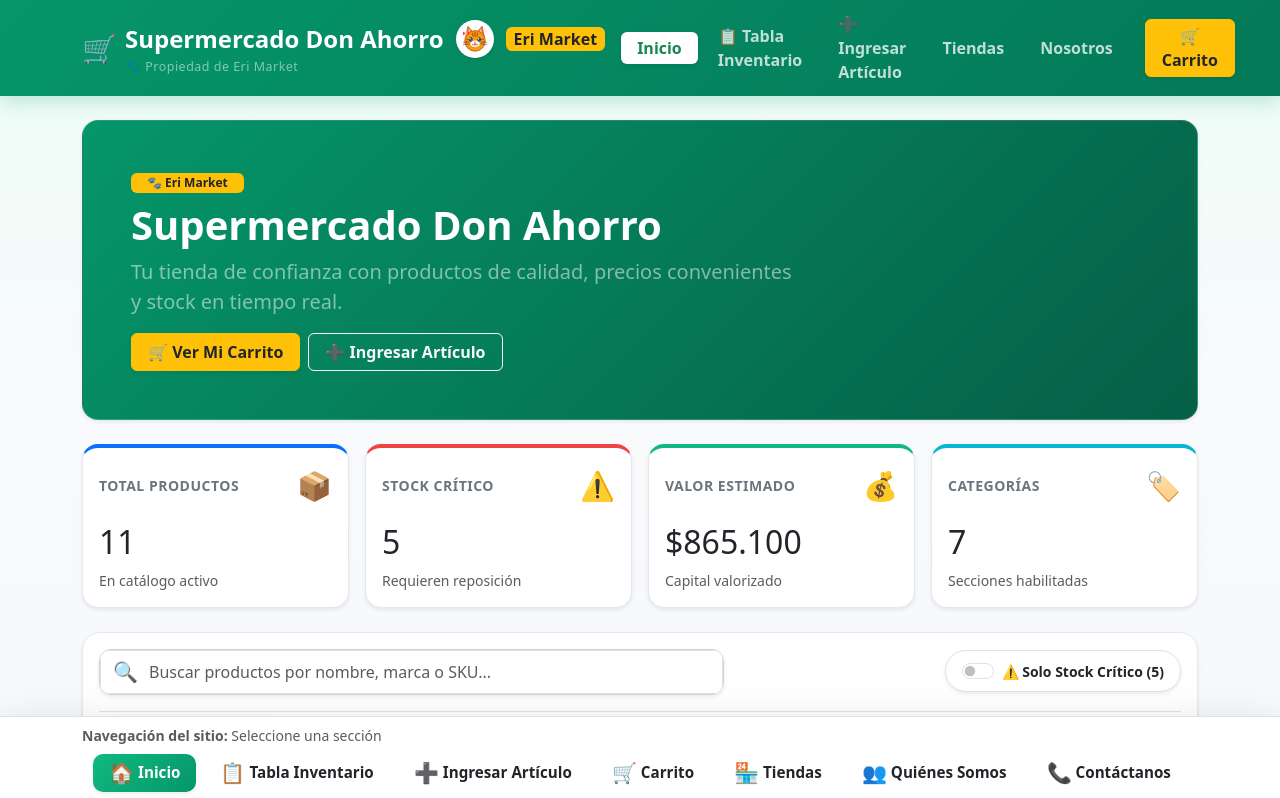
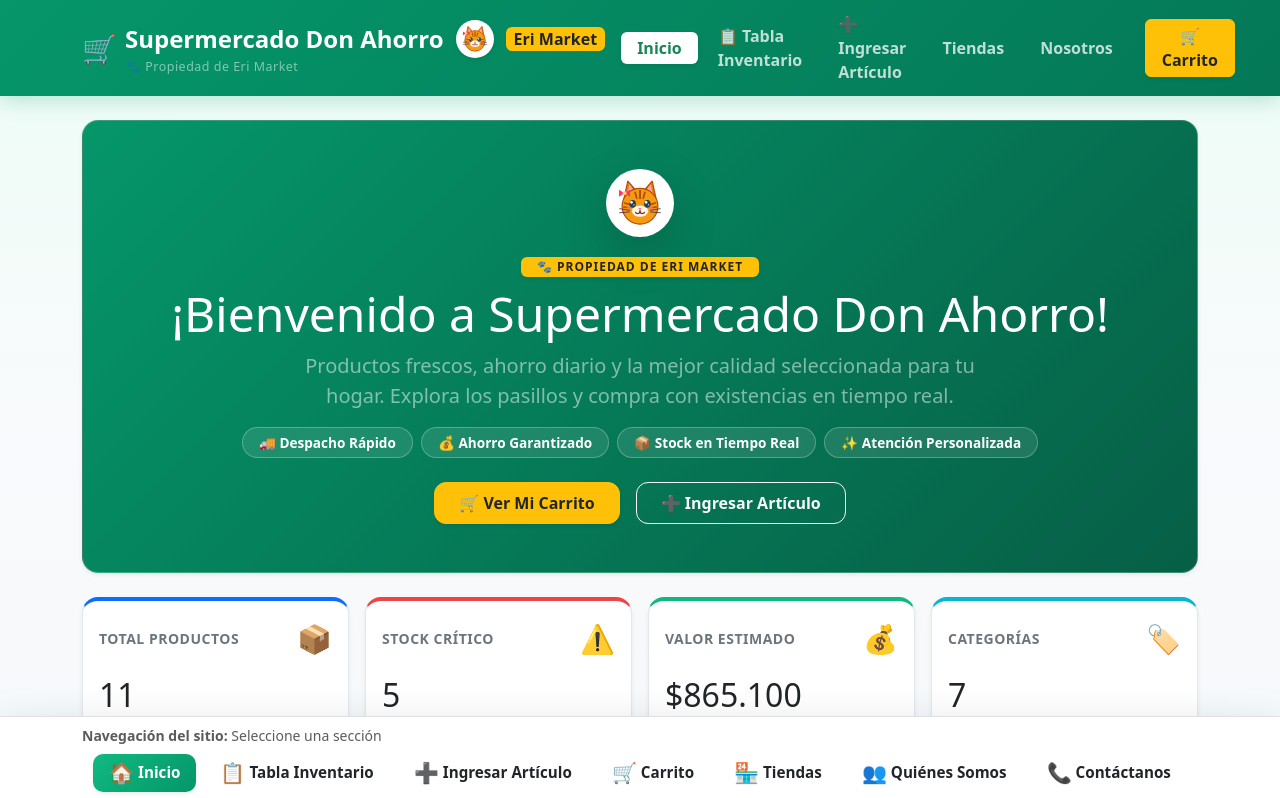
Before and after one commit to Lybern/Supermercado-Carolina-Delgado-PFY2202-s3, a React (Vite) app: page / in a window 1280 px wide. Shown: the top 798 px of the page. Built offline with nearby package versions, Linux system fonts and the light colour scheme.

Commit message:
centrar banner principal con mascota e insignias

```diff
--- a/src/index.css
+++ b/src/index.css
@@ -26,11 +26,43 @@ body {
   box-shadow: 0 4px 20px rgba(5, 150, 105, 0.25) !important;
 }
 
-/* Banner de Bienvenida Cálido */
+/* Banner de Bienvenida Cálido y Centrado */
 .hero-banner {
   background: linear-gradient(135deg, #059669 0%, #065f46 100%);
-  box-shadow: 0 12px 30px rgba(5, 150, 105, 0.25);
-  border: 1px solid rgba(255, 255, 255, 0.15);
+  box-shadow: 0 15px 35px rgba(5, 150, 105, 0.28);
+  border: 1px solid rgba(255, 255, 255, 0.2);
+}
+
+.mascot-glow {
+  transition: transform 0.3s cubic-bezier(0.34, 1.56, 0.64, 1), box-shadow 0.3s ease;
+  cursor: pointer;
+}
+
+.mascot-glow:hover {
+  transform: scale(1.1) rotate(5deg);
+  box-shadow: 0 10px 25px rgba(255, 255, 255, 0.5) !important;
+}
+
+.feature-pill {
+  transition: all 0.2s ease;
+  cursor: default;
+  font-size: 0.85rem;
+  border-radius: 20px;
+}
+
+.feature-pill:hover {
+  background-color: rgba(255, 255, 255, 0.25) !important;
+  transform: translateY(-2px);
+}
+
+.hero-btn {
+  border-radius: 12px;
+  transition: all 0.25s ease;
+}
+
+.hero-btn:hover {
+  transform: translateY(-3px);
+  box-shadow: 0 8px 20px rgba(0, 0, 0, 0.2) !important;
 }
 
 /* Tarjetas KPI con animaciones al pasar el mouse */
--- a/src/pages/HomeInventario.jsx
+++ b/src/pages/HomeInventario.jsx
@@ -2,6 +2,7 @@ import { useState } from "react";
 import { Link } from "react-router";
 import useInventario from "../hooks/useInventario";
 import { CATEGORIAS_INVENTARIO } from "../data/inventarioData";
+import OrangeTabbyCat from "../components/OrangeTabbyCat";
 import KpiResumen from "../components/KpiResumen";
 import FiltrosInventario from "../components/FiltrosInventario";
 import TarjetaProducto from "../components/TarjetaProducto";
@@ -16,13 +17,14 @@ import {
  * Ofrece una experiencia amigable tipo catálogo online con opción de alternar a tabla.
  */
 function HomeInventario() {
-  const { productos, agregarAlCarrito, modificarStock } = useInventario();
+  const { productos, carrito, agregarAlCarrito, modificarStock } = useInventario();
 
   const [busqueda, setBusqueda] = useState("");
   const [categoriaSeleccionada, setCategoriaSeleccionada] = useState("Todas");
   const [soloCriticos, setSoloCriticos] = useState(false);
   const [modoVista, setModoVista] = useState("tarjetas"); // 'tarjetas' o 'tabla'
 
+  const totalUnidadesCarrito = carrito.reduce((acc, item) => acc + item.cantidad, 0);
   const categorias = ["Todas", ...CATEGORIAS_INVENTARIO];
 
   // Filtrado reactivo puro y métricas centralizadas
@@ -36,33 +38,64 @@ function HomeInventario() {
 
   return (
     <div className="container py-4">
-      {/* Banner de Bienvenida Cálido y Amigable */}
-      <div className="hero-banner p-4 p-md-5 mb-4 rounded-4 shadow-sm text-white">
-        <div className="row align-items-center">
-          <div className="col-12 col-md-8">
-            <span className="badge bg-warning text-dark fw-bold px-3 py-1 mb-2">
-              🐾 Eri Market
-            </span>
-            <h1 className="display-6 fw-bold mb-2">Supermercado Don Ahorro</h1>
-            <p className="lead mb-3 text-white-50">
-              Tu tienda de confianza con productos de calidad, precios convenientes y stock en tiempo real.
-            </p>
-            <div className="d-flex flex-wrap gap-2">
-              <Link to="/carrito" className="btn btn-warning text-dark fw-bold px-3 shadow-sm">
-                🛒 Ver Mi Carrito
-              </Link>
-              <Link to="/nuevo-producto" className="btn btn-outline-light fw-semibold px-3">
-                ➕ Ingresar Artículo
-              </Link>
-            </div>
-          </div>
+      {/* Banner Centrado, Cálido y Amigable */}
+      <div className="hero-banner p-4 p-md-5 mb-4 rounded-4 shadow-sm text-white text-center position-relative overflow-hidden">
+        {/* Mascota en el centro con brillo */}
+        <div className="d-inline-flex align-items-center justify-content-center bg-white p-2 rounded-circle shadow-lg mb-3 mascot-glow">
+          <OrangeTabbyCat size={52} />
+        </div>
+
+        <div className="d-block mb-2">
+          <span className="badge bg-warning text-dark fw-bold px-3 py-1 text-uppercase shadow-sm" style={{ letterSpacing: "1px" }}>
+            🐾 Propiedad de Eri Market
+          </span>
+        </div>
+
+        <h1 className="display-5 fw-black mb-2 text-white">
+          ¡Bienvenido a Supermercado Don Ahorro!
+        </h1>
+
+        <p className="lead mb-3 text-white-50 mx-auto" style={{ maxWidth: "680px" }}>
+          Productos frescos, ahorro diario y la mejor calidad seleccionada para tu hogar.
+          Explora los pasillos y compra con existencias en tiempo real.
+        </p>
+
+        {/* Insignias de confianza interactivas */}
+        <div className="d-flex flex-wrap justify-content-center gap-2 mb-4">
+          <span className="badge bg-white bg-opacity-10 border border-white border-opacity-25 px-3 py-2 text-white feature-pill">
+            🚚 Despacho Rápido
+          </span>
+          <span className="badge bg-white bg-opacity-10 border border-white border-opacity-25 px-3 py-2 text-white feature-pill">
+            💰 Ahorro Garantizado
+          </span>
+          <span className="badge bg-white bg-opacity-10 border border-white border-opacity-25 px-3 py-2 text-white feature-pill">
+            📦 Stock en Tiempo Real
+          </span>
+          <span className="badge bg-white bg-opacity-10 border border-white border-opacity-25 px-3 py-2 text-white feature-pill">
+            ✨ Atención Personalizada
+          </span>
+        </div>
+
+        {/* Acciones principales centradas */}
+        <div className="d-flex flex-wrap justify-content-center gap-3">
+          <Link to="/carrito" className="btn btn-warning text-dark fw-bold px-4 py-2 shadow-sm d-flex align-items-center gap-2 hero-btn">
+            <span>🛒 Ver Mi Carrito</span>
+            {totalUnidadesCarrito > 0 && (
+              <span className="badge bg-danger rounded-pill">
+                {totalUnidadesCarrito}
+              </span>
+            )}
+          </Link>
+          <Link to="/nuevo-producto" className="btn btn-outline-light fw-semibold px-4 py-2 hero-btn">
+            ➕ Ingresar Artículo
+          </Link>
         </div>
       </div>
 
       {/* Métricas Generales del Negocio */}
       <KpiResumen metricas={metricas} totalCategorias={CATEGORIAS_INVENTARIO.length} />
 
-      {/* Barra de Filtros y Búsqueda */}
+      {/* Barra de Filtros y Búsqueda Interactiva */}
       <FiltrosInventario
         busqueda={busqueda}
         onBusquedaChange={setBusqueda}
```
